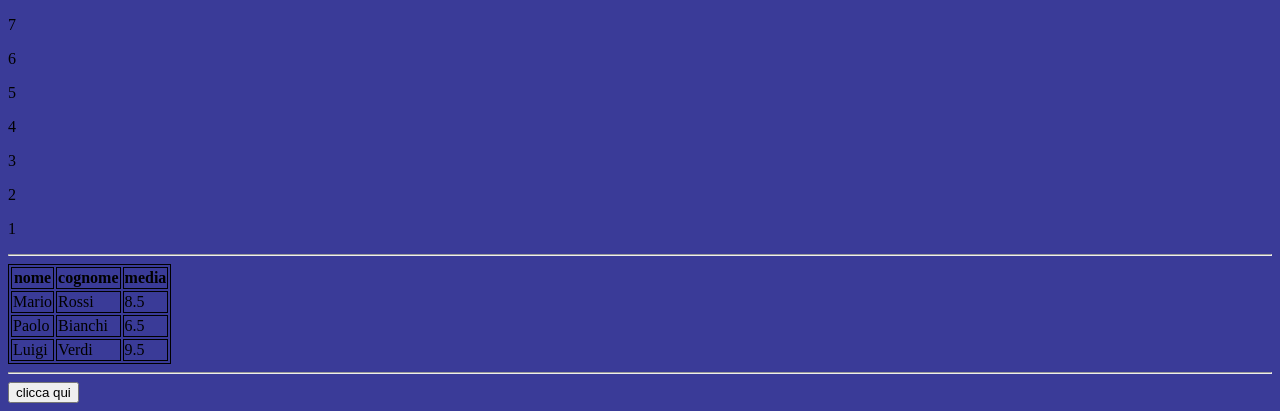
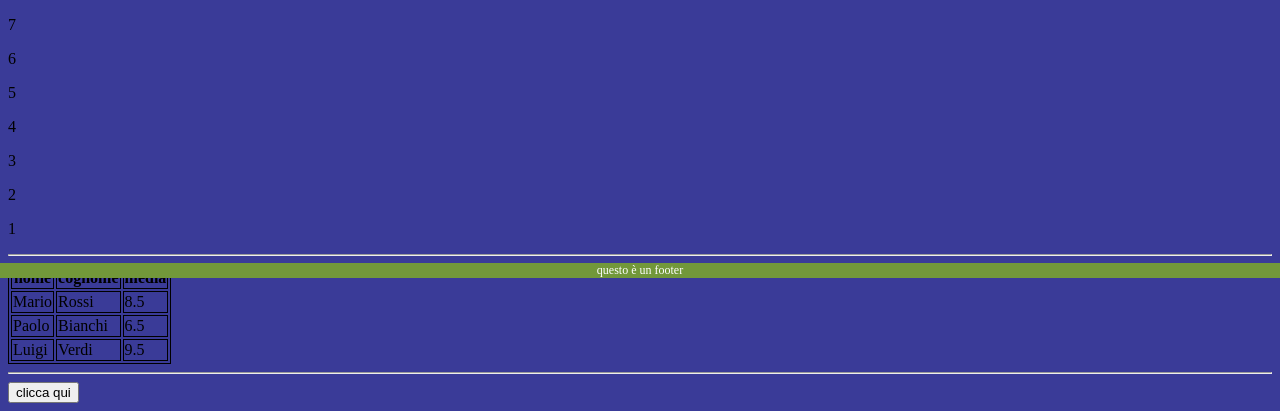
Before and after one commit to JurijGagarinFB/ESERCIZI_PHP, a PHP site: page /lezioni/01_2026/17/php_html.php in a window 1280 px wide. Shown: the part 522-933 px from the top of the page. Run offline with PHP 8.4, Linux system fonts and the light colour scheme.

Commit message:
php_html

```diff
--- a/lezioni/01_2026/17/php_html.php
+++ b/lezioni/01_2026/17/php_html.php
@@ -85,5 +85,6 @@ $studenti = [
 <script>messaggio = <?= json_encode($messaggio) ?></script>
 <script src=script.js></script>
 
+<footer id="footer"> questo è un footer </footer>
 </body>
 </html>
--- a/lezioni/01_2026/17/style.css
+++ b/lezioni/01_2026/17/style.css
@@ -5,3 +5,16 @@ body {
 table, th, td {
   border: 1px solid black;
 }
+
+footer{
+  color: white;
+  text-align: center;
+  font-size: 12px;
+  background-color: #72983a;
+  position: fixed;
+  bottom: 0;
+  width: 100%;
+  left: 0;
+  right: 0;
+  z-index: 100;
+}
```
